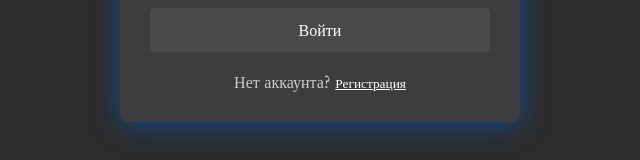
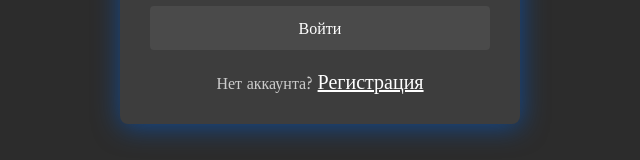
Before and after one commit to UstinskiyDmitriy/game-store, a React (Vite) app: page /about/1 in a window 1280 px wide. Shown: the part 438-598 px from the top of the page, without its empty margins (320-960 px from the left). Built offline with nearby package versions, Linux system fonts and the light colour scheme; a web font is replaced by a local one.

Commit message:
small changes

```diff
--- a/src/data/CardData.ts
+++ b/src/data/CardData.ts
@@ -16,7 +16,7 @@ const CARD_DATA: TCardData[] = [
       "Вы — Геральт из Ривии, наемный убийца чудовищ. Вы путешествуете по миру, в котором бушует война и на каждом шагу подстерегают чудовища. Вам предстоит выполнить заказ и найти Цири — Дитя Предназначения, живое оружие, способное изменить облик этого мира.",
     rate: 9,
     steam: 'https://store.steampowered.com/app/292030/Vedmak_3_Dikaya_Oxota/',
-    price: 'Бесплатно'
+    price: 579
   },
   {
     id: 2,
--- a/src/pages/login-page/LoginPage.module.css
+++ b/src/pages/login-page/LoginPage.module.css
@@ -75,6 +75,7 @@
   cursor: pointer;
   padding: 0;
   margin-left: 5px;
+  font-size: 20px;
 }
 
 .switchButton:hover {
--- a/src/pages/register-page/RegisterPage.module.css
+++ b/src/pages/register-page/RegisterPage.module.css
@@ -75,6 +75,7 @@
   cursor: pointer;
   padding: 0;
   margin-left: 5px;
+  font-size: 20px;
 }
 
 .switchButton:hover {
```
